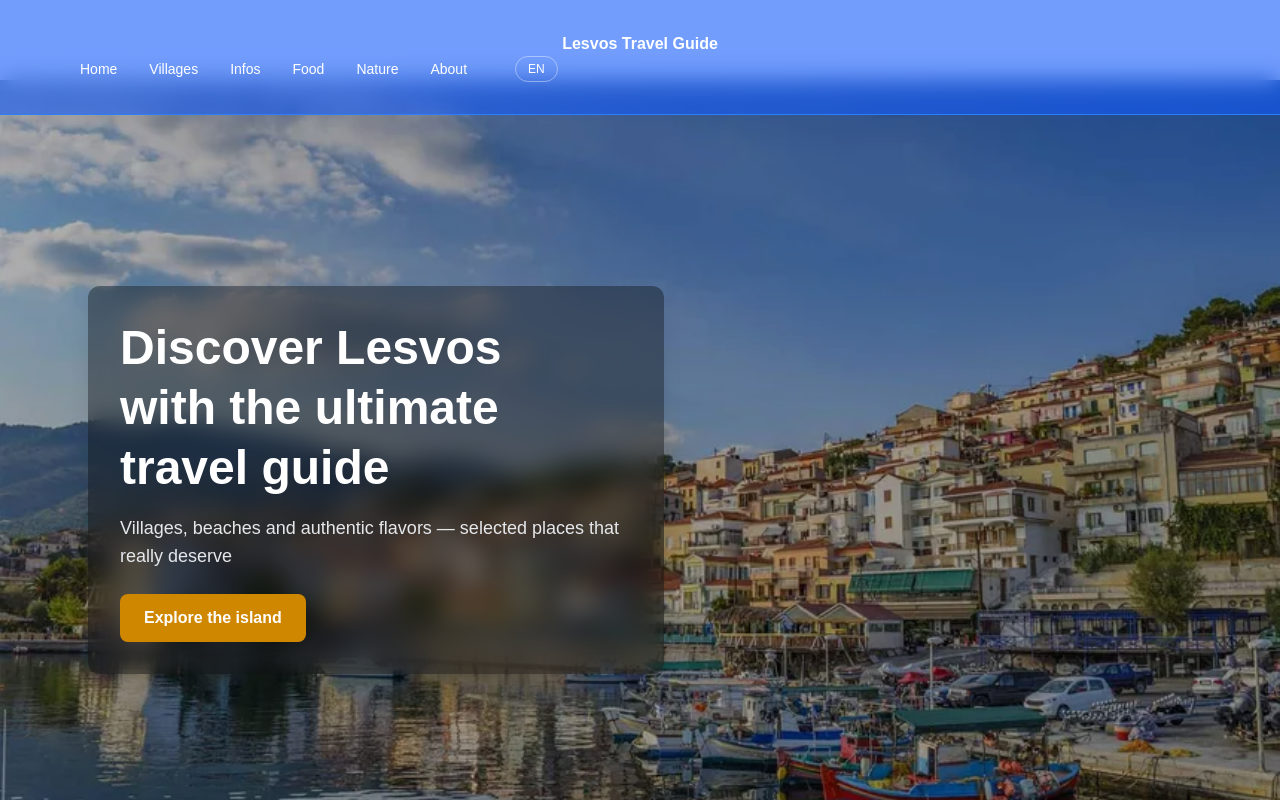
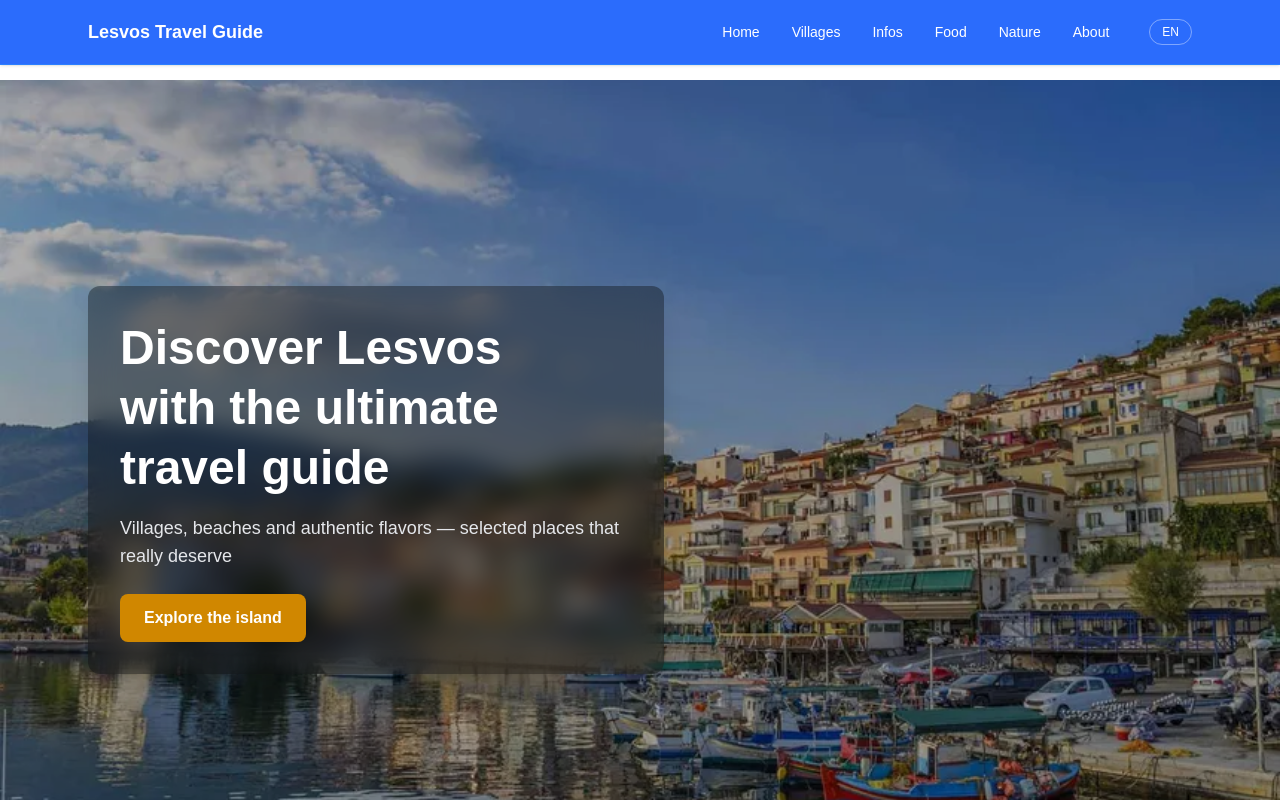
Before and after one commit to amamouridis06/lesvos-travel-guide, a Next.js app: page / in a window 1280 px wide. Shown: the top 800 px of the page. Built offline with nearby package versions, Linux system fonts and the light colour scheme.

Commit message:
Update NavBar.tsx

```diff
--- a/components/NavBar.tsx
+++ b/components/NavBar.tsx
@@ -6,7 +6,6 @@ import { usePathname, useRouter } from "next/navigation";
 
 export default function NavBar() {
   const [mobileOpen, setMobileOpen] = useState(false);
-  const [exploreOpen, setExploreOpen] = useState(false);
 
   const pathname = usePathname();
   const router = useRouter();
@@ -15,108 +14,123 @@ export default function NavBar() {
   const toggleLanguage =
     isEnglish ? pathname.replace("/en", "") || "/" : `/en${pathname}`;
 
+  const closeMenu = () => setMobileOpen(false);
+
   return (
-    <nav className="fixed top-0 left-0 w-full z-50 bg-blue-600/60 backdrop-blur-md border-b border-blue-500">
-      <div className="max-w-6xl mx-auto px-4 py-8 text-center text-white">
-
+    <nav className="fixed top-0 left-0 w-full z-50 bg-blue-600/90 backdrop-blur-md border-b border-blue-500 shadow-sm">
+      <div className="max-w-6xl mx-auto px-4 sm:px-6">
+        {/* Top bar */}
+        <div className="flex items-center justify-between h-16">
           {/* Logo */}
           <Link
             href="/"
-          className="font-semibold mb-2"
+            className="text-white font-semibold text-base sm:text-lg"
+            onClick={closeMenu}
           >
             Lesvos Travel Guide
           </Link>
 
           {/* Desktop Navigation */}
           <div className="hidden md:flex items-center space-x-8 text-sm font-medium text-white">
-          <Link href="/" className="hover:text-yellow-400 transition">
+            <Link href="/" className="hover:text-yellow-300 transition">
               Home
             </Link>
-
-          {/* Explore Dropdown */}
-          {/* <div
-            className="relative"
-            onMouseEnter={() => setExploreOpen(true)}
-            onMouseLeave={() => setExploreOpen(false)}
-          >
-            <button className="hover:text-yellow-400 transition">
-              Explore
-            </button>
-
-
-          </div> */}
-
-          <Link href="/villages" className="hover:text-yellow-400 transition">
+            <Link href="/villages" className="hover:text-yellow-300 transition">
               Villages
             </Link>
-          <Link href="/villages" className="hover:text-yellow-400 transition">
+            <Link href="/infos" className="hover:text-yellow-300 transition">
               Infos
             </Link>
-          <Link href="/food" className="hover:text-yellow-400 transition">
+            <Link href="/food" className="hover:text-yellow-300 transition">
               Food
             </Link>
-
-          <Link href="/nature" className="hover:text-yellow-400 transition">
+            <Link href="/nature" className="hover:text-yellow-300 transition">
               Nature
             </Link>
-
-          <Link href="/about" className="hover:text-yellow-400 transition">
+            <Link href="/about" className="hover:text-yellow-300 transition">
               About
             </Link>
 
-          {/* Language Toggle */}
             <button
               onClick={() => router.push(toggleLanguage)}
-            className="ml-4 px-3 py-1 rounded-full border border-white/40 text-xs hover:bg-white hover:text-black transition"
+              className="ml-2 px-3 py-1 rounded-full border border-white/40 text-xs hover:bg-white hover:text-blue-700 transition"
             >
               {isEnglish ? "EL" : "EN"}
             </button>
           </div>
 
-        {/* Mobile button */}
+          {/* Mobile actions */}
+          <div className="flex items-center gap-2 md:hidden">
             <button
-          className="md:hidden text-2xl text-white"
+              onClick={() => router.push(toggleLanguage)}
+              className="px-3 py-1 rounded-full border border-white/40 text-xs text-white hover:bg-white hover:text-blue-700 transition"
+            >
+              {isEnglish ? "EL" : "EN"}
+            </button>
+
+            <button
+              className="text-2xl text-white leading-none"
               onClick={() => setMobileOpen(!mobileOpen)}
+              aria-label="Toggle menu"
             >
-          ☰
+              {mobileOpen ? "✕" : "☰"}
             </button>
+          </div>
+        </div>
       </div>
 
       {/* Mobile Menu */}
       {mobileOpen && (
-        <div className="md:hidden bg-black text-white border-t border-white/10 px-6 py-4 space-y-3 text-sm">
-          <Link href="/" onClick={() => setMobileOpen(false)}>
+        <div className="md:hidden bg-white border-t border-blue-100 shadow-lg">
+          <div className="max-w-6xl mx-auto px-4 py-4 flex flex-col">
+            <Link
+              href="/"
+              onClick={closeMenu}
+              className="py-3 text-neutral-800 border-b border-neutral-100"
+            >
               Home
             </Link>
 
-          <div className="pt-2 border-t border-white/10">
-            <p className="text-xs uppercase text-gray-400 mb-2">Explore</p>
-            <Link href="/beaches" onClick={() => setMobileOpen(false)}>
-              Beaches
+            <Link
+              href="/villages"
+              onClick={closeMenu}
+              className="py-3 text-neutral-800 border-b border-neutral-100"
+            >
+              Villages
             </Link>
-            <Link href="/culture" onClick={() => setMobileOpen(false)}>
-              Culture & History
+
+            <Link
+              href="/infos"
+              onClick={closeMenu}
+              className="py-3 text-neutral-800 border-b border-neutral-100"
+            >
+              Infos
             </Link>
-            <Link href="/activities" onClick={() => setMobileOpen(false)}>
-              Activities
+
+            <Link
+              href="/food"
+              onClick={closeMenu}
+              className="py-3 text-neutral-800 border-b border-neutral-100"
+            >
+              Food
             </Link>
-            <Link href="/maps" onClick={() => setMobileOpen(false)}>
-              Maps
+
+            <Link
+              href="/nature"
+              onClick={closeMenu}
+              className="py-3 text-neutral-800 border-b border-neutral-100"
+            >
+              Nature
+            </Link>
+
+            <Link
+              href="/about"
+              onClick={closeMenu}
+              className="py-3 text-neutral-800"
+            >
+              About
             </Link>
           </div>
-
-          <Link href="/villages" onClick={() => setMobileOpen(false)}>
-            Villages
-          </Link>
-          <Link href="/food" onClick={() => setMobileOpen(false)}>
-            Food
-          </Link>
-          <Link href="/nature" onClick={() => setMobileOpen(false)}>
-            Nature
-          </Link>
-          <Link href="/about" onClick={() => setMobileOpen(false)}>
-            About
-          </Link>
         </div>
       )}
     </nav>
```
Lines whose indentation alone changed are shown as unchanged.
